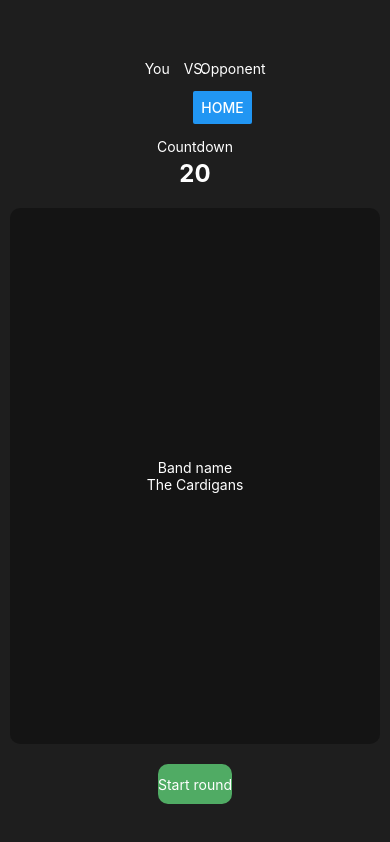
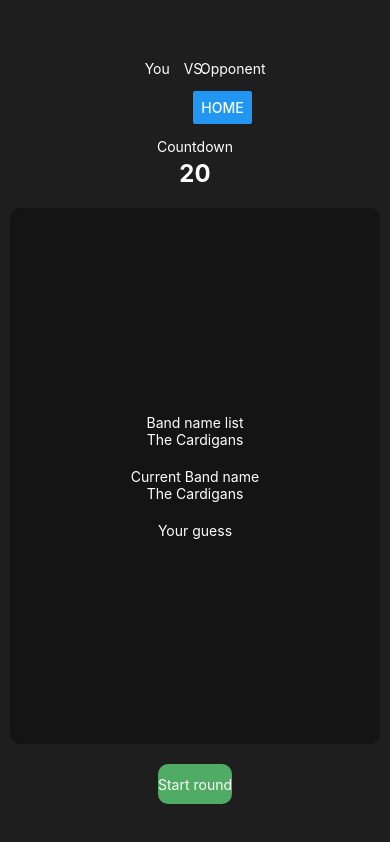
Before and after one commit to antonklock/band-game, a React Native app: screen /NewGame in a window 390 px wide. Built offline with nearby package versions, Linux system fonts and the light colour scheme; no server answers.

Commit message:
Working on more game logic. Added GameData type and object

```diff
--- a/components/NewGame/ChatInput.tsx
+++ b/components/NewGame/ChatInput.tsx
@@ -1,23 +1,53 @@
-import React from "react";
+import { useRef } from "react";
 import {
   TextInput,
   View,
   StyleSheet,
   TouchableOpacity,
   Text,
-  Keyboard,
 } from "react-native";
+import { GameData } from "../../types";
 
 type ChatInputProps = {
+  gameData: GameData;
   setInputBandName: (inputBandName: string) => void;
-  checkValidBandNameAndChange: () => void;
+  inputBandName: string;
+  handleAddNewBand: (bandName: string, player: "player1" | "player2") => void;
 };
 
 const ChatInput = (props: ChatInputProps) => {
-  const { setInputBandName, checkValidBandNameAndChange } = props;
+  const { setInputBandName, inputBandName, gameData, handleAddNewBand } = props;
+
+  const inputRef = useRef<TextInput>(null);
+
+  const isValidBandName = (bandName: string) => {
+    const currentBandName = gameData.currentBandName;
+    const currentBandNameLength = currentBandName.length;
+    if (bandName.length === 0) return false;
+    if (
+      currentBandName[currentBandNameLength - 1].toLowerCase() ===
+      bandName[0].toLowerCase()
+    ) {
+      return true;
+    } else {
+      return false;
+    }
+  };
+
+  const handleNewGuess = (guessBandName: string) => {
+    if (!isValidBandName(guessBandName))
+      return console.log("Invalid band name");
+    else console.log("Valid band name");
+
+    const player = "player1";
+    handleAddNewBand(guessBandName, player);
+    inputRef.current?.clear();
+  };
+
   return (
     <View style={styles.inputView}>
       <TextInput
+        ref={inputRef}
         autoFocus={true}
         style={styles.textInput}
         placeholder="Enter band name"
@@ -26,7 +56,7 @@ const ChatInput = (props: ChatInputProps) => {
       <TouchableOpacity
         style={styles.submitButton}
         onPress={() => {
-          checkValidBandNameAndChange();
+          handleNewGuess(inputBandName);
         }}
       >
         <Text style={styles.text}>Submit</Text>
--- a/components/NewGame/GameContent.tsx
+++ b/components/NewGame/GameContent.tsx
@@ -1,16 +1,27 @@
+import React from "react";
 import { View, Text, StyleSheet } from "react-native";
+import { GameData } from "../../types";
 
 type GameContentProps = {
-  currentBandName: string;
   inputBandName: string;
+  gameData: GameData;
 };
 
 const GameContent = (props: GameContentProps) => {
-  const { currentBandName, inputBandName } = props;
+  const { inputBandName, gameData } = props;
   return (
     <View style={styles.gameContent}>
-      <Text style={styles.text}>Band name</Text>
-      <Text style={styles.text}>{currentBandName}</Text>
+      <Text style={styles.text}>Band name list</Text>
+      {gameData.bands.map((band, index) => {
+        return (
+          <Text style={styles.text} key={index}>
+            {band.name}
+          </Text>
+        );
+      })}
+      <Text style={{ ...styles.text, marginTop: 20 }}>Current Band name</Text>
+      <Text style={styles.text}>{gameData.currentBandName}</Text>
+      <Text style={{ ...styles.text, marginTop: 20 }}>Your guess</Text>
       <Text style={styles.text}>{inputBandName}</Text>
     </View>
   );
--- a/components/NewGame/NewGame.tsx
+++ b/components/NewGame/NewGame.tsx
@@ -5,43 +5,66 @@ import StartRoundButton from "./StartRoundButton";
 import ChatInput from "./ChatInput";
 import GameContent from "./GameContent";
 import GameHeader from "./GameHeader";
+import { GameData } from "../../types";
+
+const initialGameData: GameData = {
+  players: {
+    player1: {
+      name: "Player 1",
+      score: 0,
+    },
+    player2: {
+      name: "Player 2",
+      score: 0,
+    },
+  },
+  bands: [
+    {
+      name: "The Cardigans",
+      guesser: "player1",
+    },
+  ],
+  currentBandName: "The Cardigans",
+  inputBandName: "",
+};
 
 export default function NewGame({ navigation }: { navigation: any }) {
   const [roundStarted, setRoundStarted] = useState(false);
   const [currentBandName, setCurrentBandName] = useState("The Cardigans");
   const [inputBandName, setInputBandName] = useState("");
 
+  const [gameData, setGameData] = useState<GameData>(initialGameData);
+
   const handleSetRoundStarted = () => {
     setRoundStarted(true);
   };
 
-  const checkValidBandNameAndChange = () => {
-    if (
-      currentBandName[currentBandName.length - 1].toLowerCase() ===
-      inputBandName[0].toLowerCase()
-    ) {
-      setCurrentBandName(inputBandName);
-      setInputBandName("");
+  const handleAddNewBand = (
+    bandName: string,
+    player: "player1" | "player2"
+  ) => {
+    setGameData((prev) => {
+      return {
+        ...prev,
+        bands: [...prev.bands, { name: bandName, guesser: player }],
+        currentBandName: bandName,
+      };
+    });
+  };
 
-      console.log("Valid band name");
-    } else {
-      console.log("Invalid band name");
-    }
-  };
   return (
     <KeyboardAvoidingView
       behavior={Platform.OS === "ios" ? "padding" : "height"}
       style={styles.container}
     >
       <GameHeader navigation={navigation} roundStarted={roundStarted} />
-      <GameContent
-        currentBandName={currentBandName}
-        inputBandName={inputBandName}
-      />
+      <GameContent inputBandName={inputBandName} gameData={gameData} />
       {roundStarted ? (
         <ChatInput
           setInputBandName={setInputBandName}
-          checkValidBandNameAndChange={checkValidBandNameAndChange}
+          inputBandName={inputBandName}
+          gameData={gameData}
+          handleAddNewBand={handleAddNewBand}
         />
       ) : (
         <StartRoundButton setRoundStarted={handleSetRoundStarted} />
```
Also changed, not shown: types.d.ts (added, +20 -0 lines).
